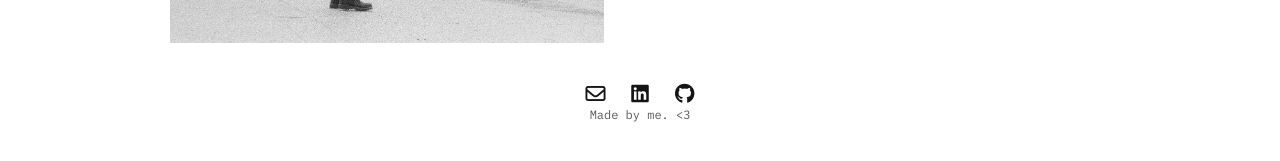
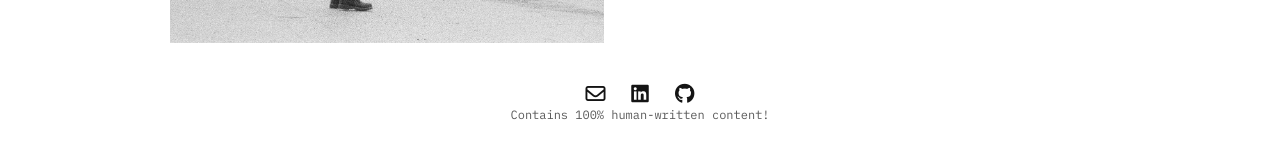
Before and after one commit to eacrawford02/eacrawford02.github.io, a Jekyll site: the page built from pages/about.md, in a window 1280 px wide. Shown: the part 543-704 px from the top of the page. Built offline with Jekyll 4.4.1, drawn with Linux system fonts in a browser that asks for light colours; nearby versions of some CDN libraries.

Commit message:
Updated footer text.

```diff
--- a/_includes/footer.html
+++ b/_includes/footer.html
@@ -6,4 +6,4 @@
 {% endfor %}
 </div>
 
-<p id="message">Made by me. <3</p>
+<p id="message">Contains 100% human-written content!</p>
```
